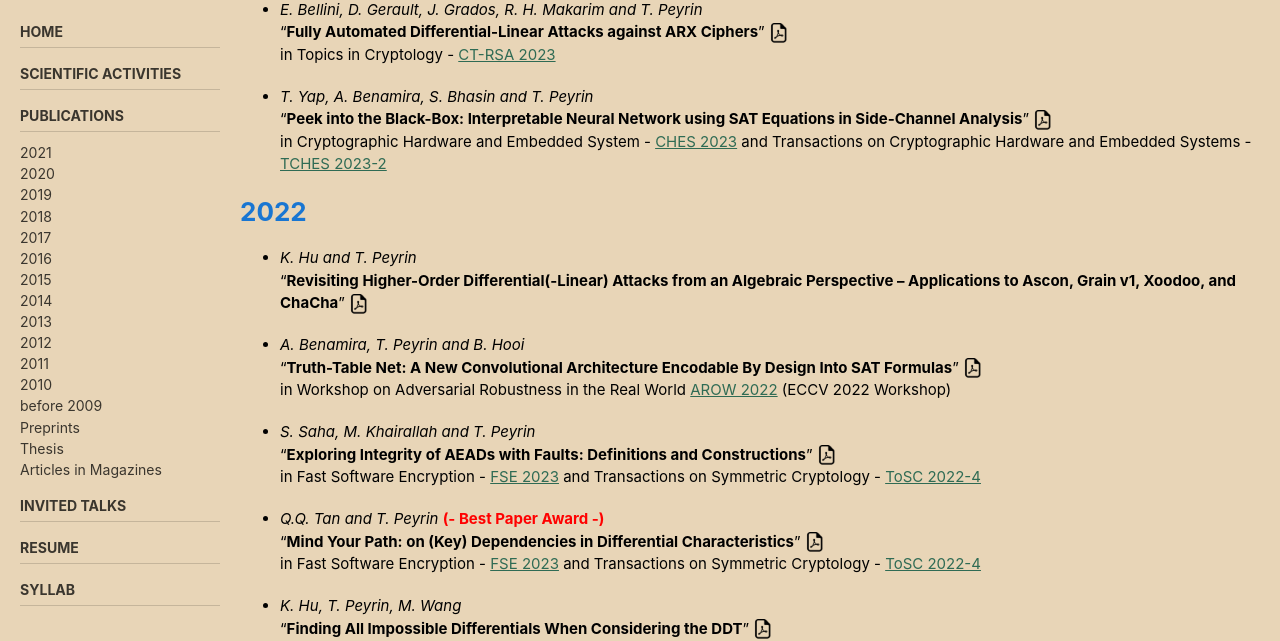
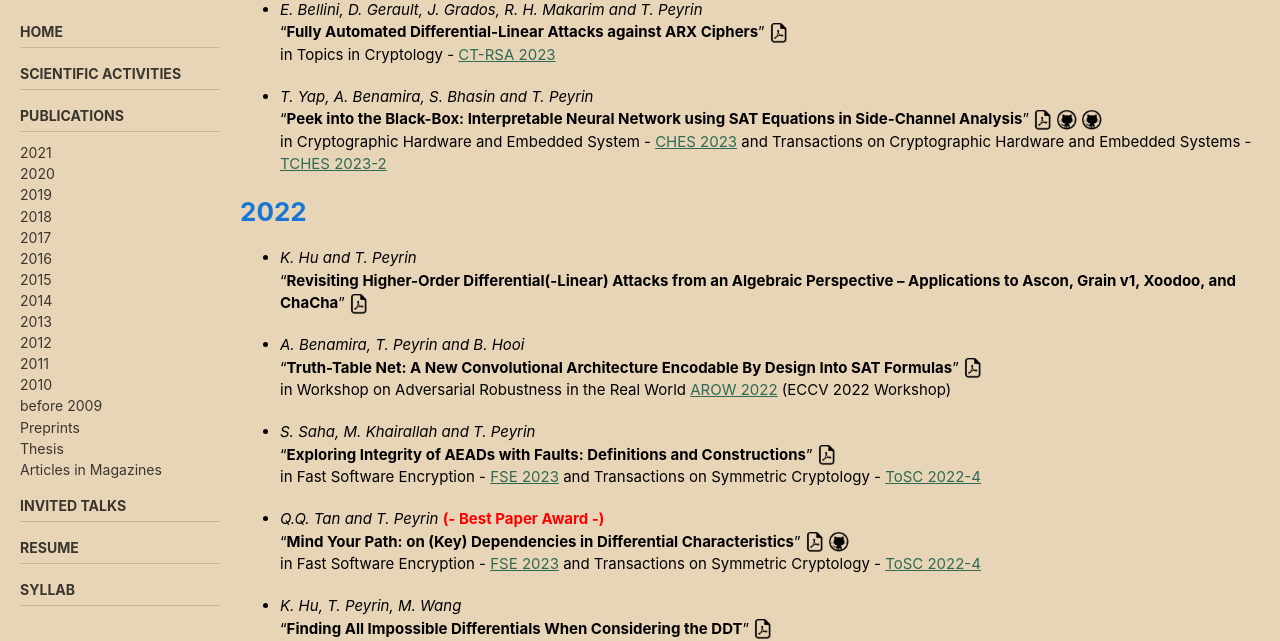
Before and after one commit to thomaspeyrin/web, a Jekyll site: the page built from publications.md, in a window 1280 px wide. Shown: the part 169-810 px from the top of the page. Built offline with Jekyll 4.4.1, drawn with Linux system fonts in a browser that asks for light colours; cached includes are drawn as plain includes; nearby versions of some CDN libraries; our own code applies the rules of GitHub Pages for plain Markdown files.

Commit message:
Update publications.md

```diff
--- a/publications.md
+++ b/publications.md
@@ -16,7 +16,7 @@ sidebar:
 in Topics in Cryptology - [CT-RSA 2023](https://ct-rsa-2023.eecs.oregonstate.edu/)
 
 - *T. Yap, A. Benamira, S. Bhasin and T. Peyrin*
-"**Peek into the Black-Box: Interpretable Neural Network using SAT Equations in Side-Channel Analysis**"   [![](https://thomaspeyrin.github.io/web/assets/images/pdf_icon_small.png "article")](https://eprint.iacr.org/2022/1247.pdf)
+"**Peek into the Black-Box: Interpretable Neural Network using SAT Equations in Side-Channel Analysis**"   [![](https://thomaspeyrin.github.io/web/assets/images/pdf_icon_small.png "article")](https://eprint.iacr.org/2022/1247.pdf)   [![](https://thomaspeyrin.github.io/web/assets/images/github_icon_small.png "github")](https://github.com/yap231995/TTSCA_small)   [![](https://thomaspeyrin.github.io/web/assets/images/github_icon_small.png "github")](https://github.com/yap231995/TTSCA_big)
 in Cryptographic Hardware and Embedded System - [CHES 2023](https://ches.iacr.org/2023/) and Transactions on Cryptographic Hardware and Embedded Systems - [TCHES 2023-2](http://tches.iacr.org/index.php/tches/issue/archive)
 
 
@@ -34,7 +34,7 @@ in Workshop on Adversarial Robustness in the Real World [AROW 2022](https://eccv
 in Fast Software Encryption - [FSE 2023](https://fse.iacr.org/2023/) and Transactions on Symmetric Cryptology - [ToSC 2022-4](http://tosc.iacr.org/index.php/ToSC/issue/archive)
 
 - *Q.Q. Tan and T. Peyrin*  <span style="color:red"><strong>(- Best Paper Award -)</strong></span>
-"**Mind Your Path: on (Key) Dependencies in Differential Characteristics**"    [![](https://thomaspeyrin.github.io/web/assets/images/pdf_icon_small.png "article")](https://eprint.iacr.org/2022/1734.pdf)
+"**Mind Your Path: on (Key) Dependencies in Differential Characteristics**"    [![](https://thomaspeyrin.github.io/web/assets/images/pdf_icon_small.png "article")](https://eprint.iacr.org/2022/1734.pdf)   [![](https://thomaspeyrin.github.io/web/assets/images/github_icon_small.png "github")](https://github.com/QuanQuanTan/key-dependency-tool)
 in Fast Software Encryption - [FSE 2023](https://fse.iacr.org/2023/) and Transactions on Symmetric Cryptology - [ToSC 2022-4](http://tosc.iacr.org/index.php/ToSC/issue/archive)
 
 - *K. Hu, T. Peyrin, M. Wang*
```
